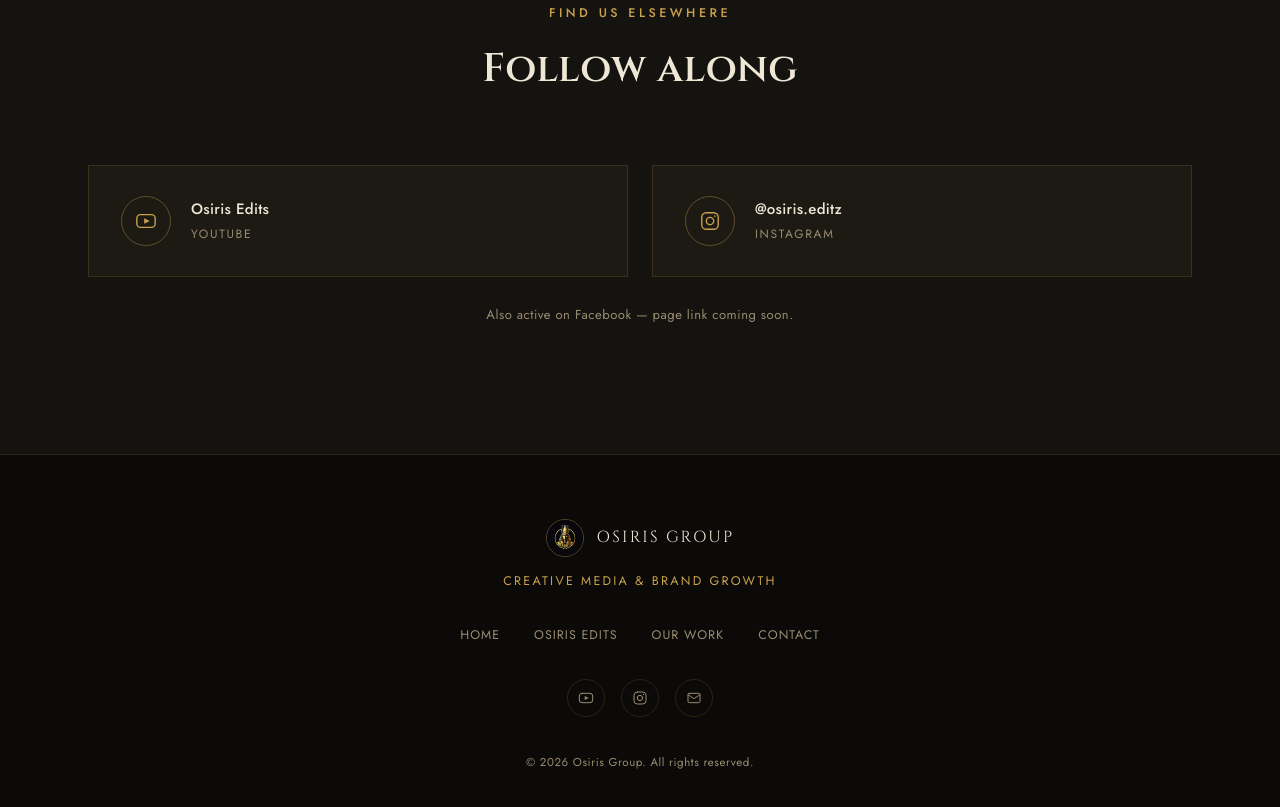
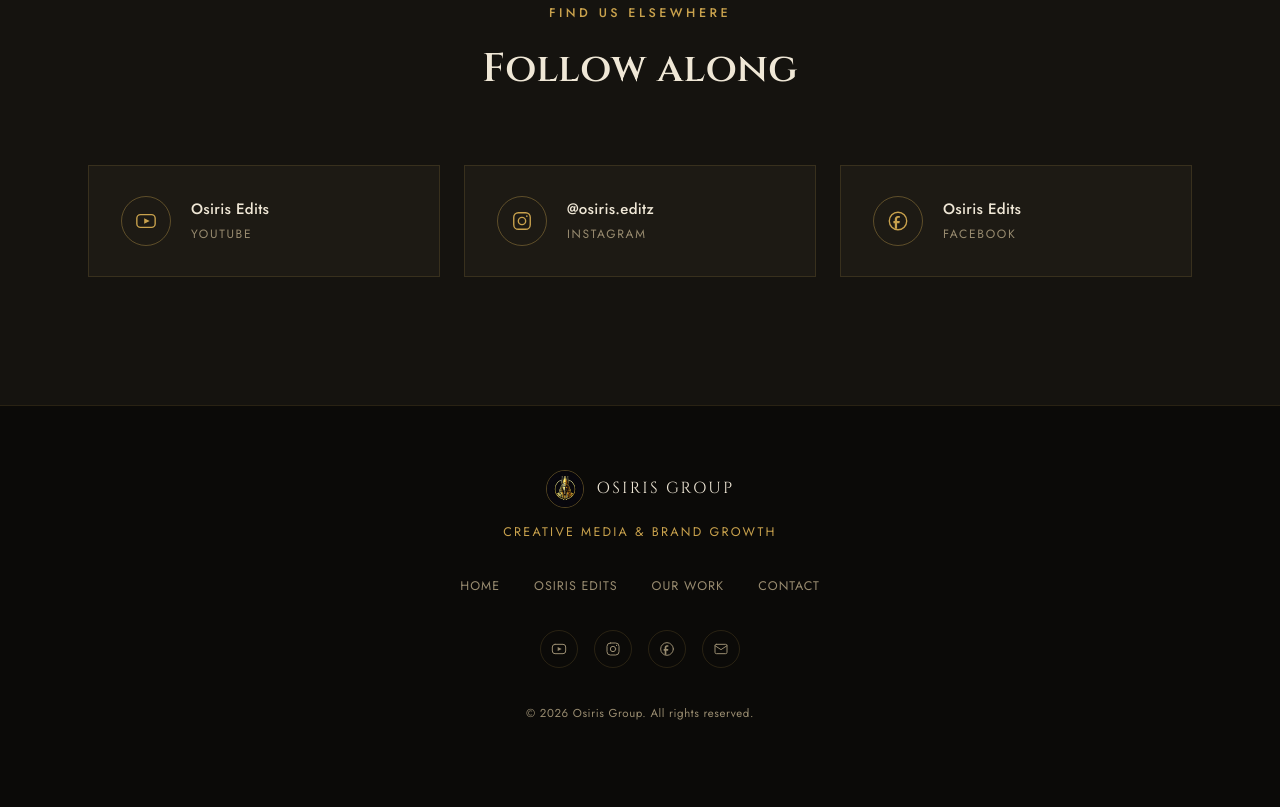
Before and after one commit to OsirisGroup-in/Website, a plain HTML site: page contact.html in a window 1280 px wide. Shown: the part 1018-1825 px from the top of the page. After the commit the page ends 1780 px from the top, so only its background shows below. Drawn offline with nearby package versions, Linux system fonts and the light colour scheme.

Commit message:
Add files via upload
Signed-off-by: Osiris Group <osirisgroup.in@gmail.com>

```diff
--- a/contact.html
+++ b/contact.html
@@ -77,8 +77,16 @@
           <div class="plat">Instagram</div>
         </div>
       </a>
+      <a href="https://www.facebook.com/share/18xndF72Pm/" target="_blank" rel="noopener" class="social-card">
+        <div class="social-icon">
+          <svg viewBox="0 0 24 24" fill="none" stroke="currentColor" stroke-width="1.5" stroke-linecap="round" stroke-linejoin="round"><circle cx="12" cy="12" r="9.5"/><path d="M14 8.5h-1.5c-.9 0-1.5.6-1.5 1.5v2h3l-.4 2.5h-2.6v6h-2.5v-6H7v-2.5h1.5v-2c0-1.9 1.4-3.5 3.3-3.5H14z" fill="currentColor" stroke="none"/></svg>
+        </div>
+        <div class="social-card-text">
+          <div class="handle">Osiris Edits</div>
+          <div class="plat">Facebook</div>
+        </div>
+      </a>
     </div>
-    <p style="text-align:center; margin-top:28px; font-family:var(--font-utility); font-size:13px; letter-spacing:0.04em; color:var(--stone);">Also active on Facebook — page link coming soon.</p>
   </div>
 </section>
 
@@ -102,6 +110,9 @@
       <a href="https://www.instagram.com/osiris.editz/" target="_blank" rel="noopener" aria-label="Instagram">
         <svg viewBox="0 0 24 24" fill="none" stroke="currentColor" stroke-width="1.5" stroke-linecap="round" stroke-linejoin="round"><rect x="3" y="3" width="18" height="18" rx="5"/><circle cx="12" cy="12" r="4"/><circle cx="17.3" cy="6.7" r="0.9" fill="currentColor" stroke="none"/></svg>
       </a>
+      <a href="https://www.facebook.com/share/18xndF72Pm/" target="_blank" rel="noopener" aria-label="Facebook">
+        <svg viewBox="0 0 24 24" fill="none" stroke="currentColor" stroke-width="1.5" stroke-linecap="round" stroke-linejoin="round"><circle cx="12" cy="12" r="9.5"/><path d="M14 8.5h-1.5c-.9 0-1.5.6-1.5 1.5v2h3l-.4 2.5h-2.6v6h-2.5v-6H7v-2.5h1.5v-2c0-1.9 1.4-3.5 3.3-3.5H14z" fill="currentColor" stroke="none"/></svg>
+      </a>
       <a href="mailto:osirisgroup.in@gmail.com" aria-label="Email">
         <svg viewBox="0 0 24 24" fill="none" stroke="currentColor" stroke-width="1.5" stroke-linecap="round" stroke-linejoin="round"><rect x="3" y="5" width="18" height="14" rx="2"/><path d="M3 7l9 6 9-6"/></svg>
       </a>
--- a/style.css
+++ b/style.css
@@ -673,7 +673,7 @@ p { margin: 0; }
 /* ---------- Social / follow cards ---------- */
 .social-grid {
   display: grid;
-  grid-template-columns: repeat(2, 1fr);
+  grid-template-columns: repeat(3, 1fr);
   gap: 24px;
 }
 .social-card {
@@ -710,7 +710,7 @@ p { margin: 0; }
   color: var(--stone);
   margin-top: 4px;
 }
-@media (max-width: 700px) {
+@media (max-width: 860px) {
   .social-grid { grid-template-columns: 1fr; }
 }
 
```
Also changed, not shown: edits.html (+12 -1 lines), index.html (+3 -0 lines), work.html (+3 -0 lines).
